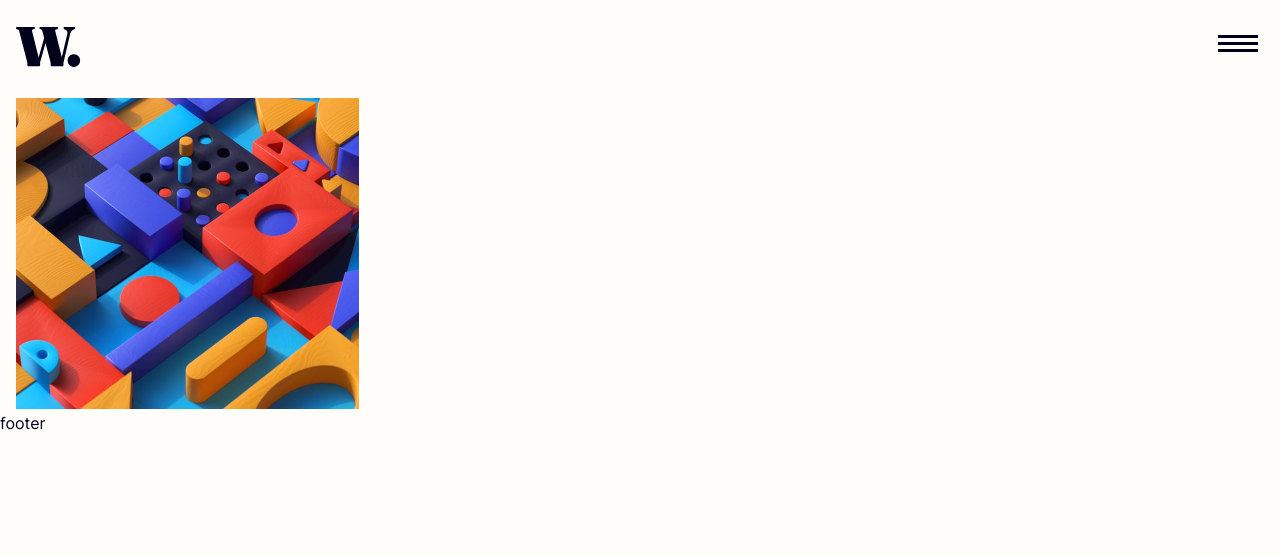
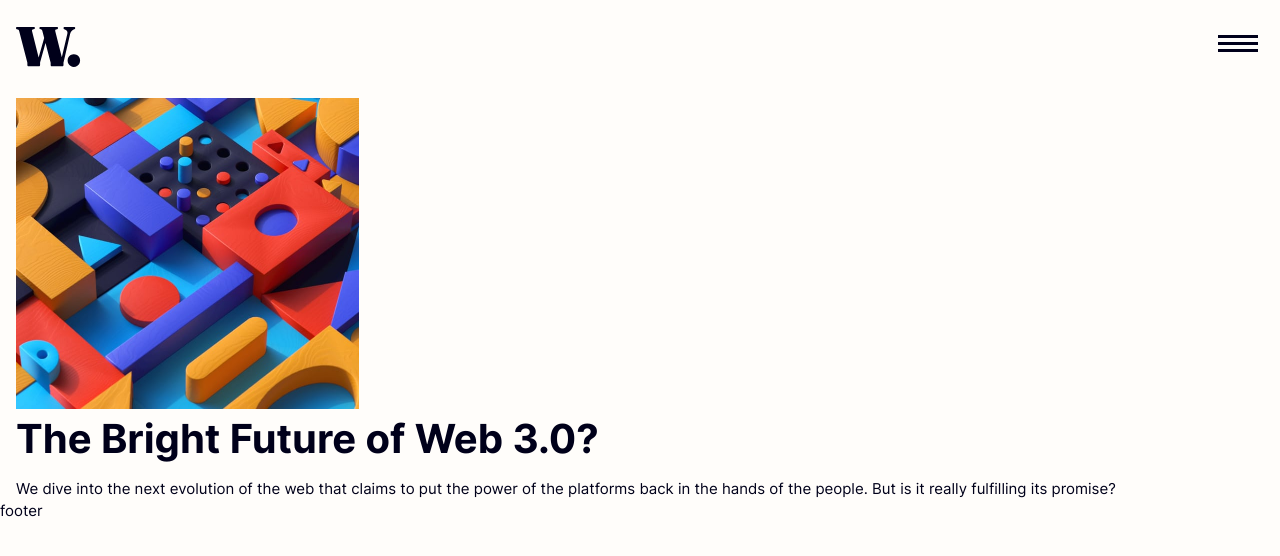
Before and after one commit to kaesle/News-Homepage-CSS-Exercise, a React (Create React App) app: page / in a window 1280 px wide. Shown: the top 556 px of the page. Built offline with nearby package versions, Linux system fonts and the light colour scheme.

Commit message:
correct positioning of head title and blurb

```diff
--- a/src/App.css
+++ b/src/App.css
@@ -15,6 +15,7 @@
 body {
   background-color: var(--off-white);
   font-family: Inter, sans-serif;
+  font-size: 15px;
   color: var(--very-dark-blue);
 }
 
@@ -28,65 +29,14 @@ img#logo {
   height: 29;
 }
 
-button#menu-open,
-button#menu-close {
+button#menu-open {
   position: absolute;
   right: 0;
   border: none;
   background-color: var(--off-white);
-}
-
-button#menu-open {
   width: 40;
   height: 17;
   margin: 34px 16px;
-}
-
-button#menu-close {
-  width: 32;
-  height: 31;
-  margin: 26px 20px;
-}
-
-div#menu-mask {
-  position: absolute;
-  width: 100%;
-  height: 100%;
-  background-color: var(--dark-grayish-blue);
-  opacity: 80%;
-  z-index: 1;
-}
-
-div#menu-mask[data-menu-open="false"] {
-  display: none;
-}
-
-div#menu-div {
-  position: absolute;
-  right: 0;
-  width: 257px;
-  height: 669px;
-  z-index: 2;
-  background-color: var(--off-white);
-}
-
-div#menu-div[data-menu-open="false"] {
-  display: none;
-}
-
-div#menu-items {
-  margin: 149px 0 0 26px;
-}
-
-a.menu {
-  display: block;
-  margin: 0 0 35px 0;
-  color: var(--dark-grayish-blue);
-  text-decoration: none;
-}
-
-a.menu:hover {
-  color: var(--soft-orange);
 }
 
 img#mobileHero {
@@ -94,3 +44,14 @@ img#mobileHero {
   height: 311px;
   margin-left: 16px;
 }
+
+h1 {
+  margin: 5px 50px 0 16px;
+  font-size: 40px;
+  line-height: 42px;
+}
+
+p#headBlurb {
+  margin: 16px 26px 0 16px;
+  line-height: 25px;
+}
--- a/src/App.tsx
+++ b/src/App.tsx
@@ -1,13 +1,13 @@
 import './App.css';
 import { useState } from 'react';
 
-import MobileMenu from './MobileMenu';
+import MobileMenu from './components/MobileMenu';
 
 import logo from './assets/images/logo.svg';
 import menuOpenIcon from './assets/images/icon-menu.svg';
 import mobileHero from './assets/images/image-web-3-mobile.jpg';
 
-function App() {
+export default function App() {
   const [menuOpen, setMenuOpen] = useState<boolean>(false);
 
   return (
@@ -21,6 +21,13 @@ function App() {
       </header>
       <main>
         <img id="mobileHero" src={mobileHero} aria-hidden alt="colorful three-dimensional shapes" />
+        <h1>
+          The Bright Future of Web 3.0?
+        </h1>
+        <p id="headBlurb">
+        We dive into the next evolution of the web that claims to put the power of the platforms
+        back in the hands of the people. But is it really fulfilling its promise?
+        </p>
       </main>
       <footer>
         footer
@@ -28,5 +35,3 @@ function App() {
     </div>
   );
 }
-
-export default App;
--- /dev/null
+++ b/src/components/MobileMenu.css
@@ -0,0 +1,50 @@
+button#menu-close {
+  position: absolute;
+  right: 0;
+  border: none;
+  background-color: var(--off-white);
+  width: 32;
+  height: 31;
+  margin: 26px 20px;
+}
+
+div#menu-mask {
+  position: absolute;
+  width: 100%;
+  height: 100%;
+  background-color: var(--dark-grayish-blue);
+  opacity: 80%;
+  z-index: 1;
+}
+
+div#menu-mask[data-menu-open="false"] {
+  display: none;
+}
+
+div#menu-div {
+  position: absolute;
+  right: 0;
+  width: 257px;
+  height: 669px;
+  z-index: 2;
+  background-color: var(--off-white);
+}
+
+div#menu-div[data-menu-open="false"] {
+  display: none;
+}
+
+div#menu-items {
+  margin: 149px 0 0 26px;
+}
+
+a.menu {
+  display: block;
+  margin: 0 0 35px 0;
+  color: var(--dark-grayish-blue);
+  text-decoration: none;
+}
+
+a.menu:hover {
+  color: var(--soft-orange);
+}
--- a/src/MobileMenu.tsx
+++ b/src/components/MobileMenu.tsx
@@ -1,6 +1,8 @@
 import type { Dispatch } from 'react';
 
-import menuCloseIcon from './assets/images/icon-menu-close.svg';
+import menuCloseIcon from '../assets/images/icon-menu-close.svg';
+
+import './MobileMenu.css';
 
 export default function MobileMenu({ menuOpen, setMenuOpen }: { menuOpen: boolean, setMenuOpen: Dispatch<React.SetStateAction<boolean>> }): JSX.Element {
   return (
```
